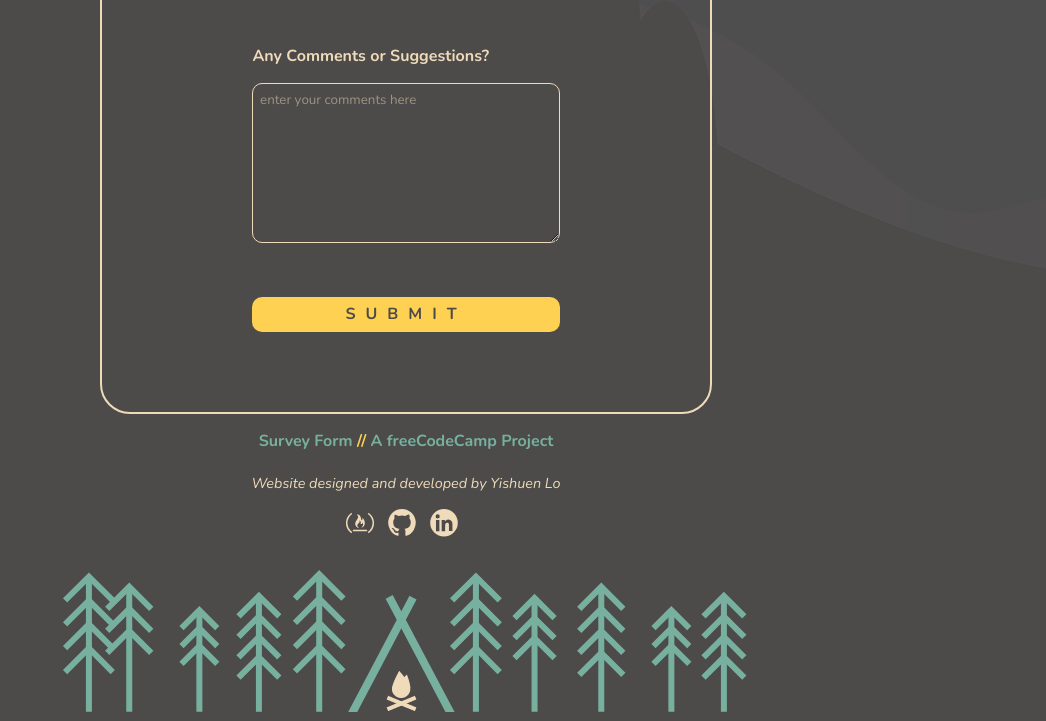
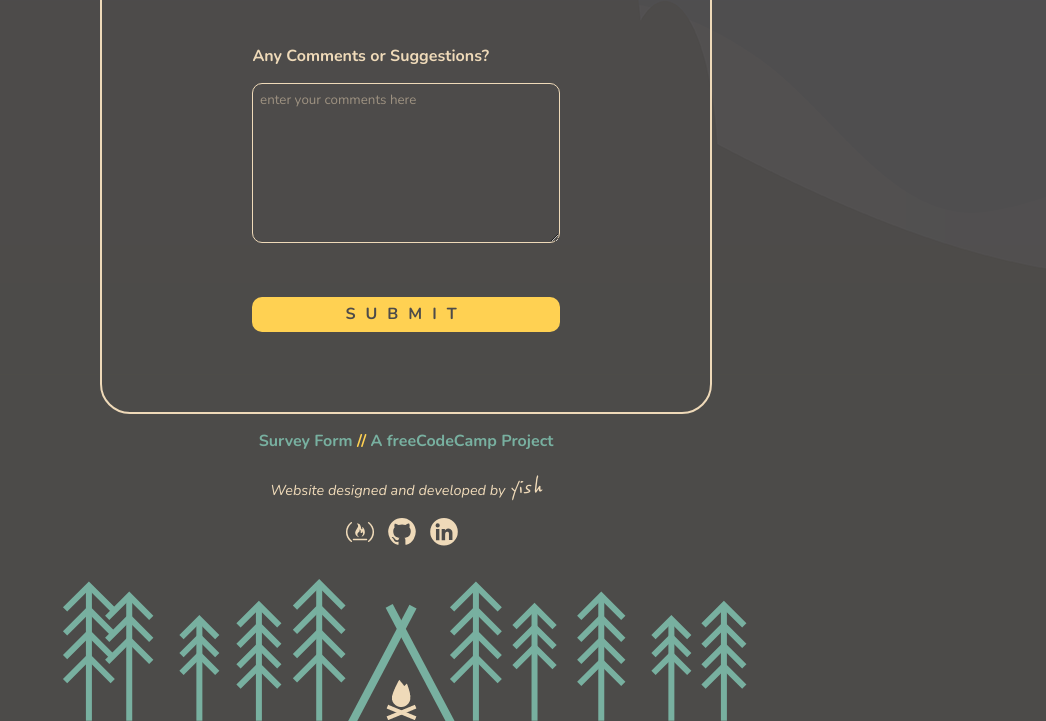
Before and after one commit to yishuenlo/surveyform, a plain HTML site: page index.html in a window 1280 px wide. Shown: the part 1325-2046 px from the top of the page, without its empty margins (234-1280 px from the left). Drawn offline with nearby package versions, Linux system fonts and the light colour scheme.

Commit message:
update name

```diff
--- a/css/style.css
+++ b/css/style.css
@@ -390,3 +390,14 @@ img{
     width: 95%;
   }
 }
+
+.name{
+  color: var(--main);
+  font-family: "reenie beanie", sans-serif;
+  font-size: 2em;
+}
+
+.name:hover{
+  color: var(--accent2);
+  transition: 400ms ease-out;
+}
--- a/index.html
+++ b/index.html
@@ -2,7 +2,7 @@
 <html lang="en" dir="ltr">
   <head>
     <meta charset="utf-8">
-    <link href="https://fonts.googleapis.com/css?family=Nunito:300,300i,700" rel="stylesheet">
+    <link href="https://fonts.googleapis.com/css?family=Nunito:300,300i,700|Reenie+Beanie" rel="stylesheet">
     <link rel="stylesheet" href="css/style.css">
     <title>Survey Form</title>
   </head>
@@ -176,7 +176,7 @@
     </main>
     <footer>
       <p class="tagline"><a href="https://learn.freecodecamp.org/responsive-web-design/responsive-web-design-projects/build-a-survey-form" target="_blank">Survey Form <span class="separator">//</span> A freeCodeCamp Project</a></p>
-      <h3>Website designed and developed by Yishuen Lo</h3>
+      <h3>Website designed and developed by <a href="https://github.com/yishuenlo" class="name" target="_blank" title="Visit Yish's Github">yish</a></h3>
       <ul class="social-icons-container">
         <li class="icon-list"><a href="https://www.freecodecamp.org/yishuen" target="_blank">
           <svg id="Layer_1" data-name="Layer 1" xmlns="http://www.w3.org/2000/svg" viewBox="0 0 32 32"><defs></defs><title>freeCodeCamp</title><path class="icons" d="M7.21,6.78a.82.82,0,1,0-1-1.31,13.22,13.22,0,0,0,0,21.06.81.81,0,0,0,1.15-.16.81.81,0,0,0-.15-1.15,11.56,11.56,0,0,1,0-18.44ZM25.8,5.47a.83.83,0,0,0-1.15.16.81.81,0,0,0,.15,1.15,11.56,11.56,0,0,1,0,18.44.83.83,0,0,0-.16,1.15.84.84,0,0,0,.66.33.81.81,0,0,0,.49-.17,13.22,13.22,0,0,0,0-21.06ZM23,23.09H9a.83.83,0,0,0,0,1.65H23a.83.83,0,0,0,0-1.65Zm-8.44-1.63a1.71,1.71,0,0,0,.44,0,8.54,8.54,0,0,1-1.19-1.08c-1-1.38-.77-2.84.64-4.05s1.41-1.56.78-2.92a1.79,1.79,0,0,1,1.52,2,3.55,3.55,0,0,0-.06,1,.76.76,0,0,0,1,.69.7.7,0,0,0,.61-1,5.21,5.21,0,0,1-.08-.57l.23-.08a8.15,8.15,0,0,1,.72,1.41c.51,1.65-.54,2.77-1.55,3.92,1.25.24,3.05-1.71,3.41-3.53.55-2.71-.93-6.06-2.95-6.5a11.27,11.27,0,0,1,.45,1.07c.13.43.23.92-.33,1.12s-.78-.28-.89-.71c-.16-.63-.26-1.28-.39-1.93a4.11,4.11,0,0,0-3-3.35,7.63,7.63,0,0,0-1.3-.1c1.72,2,1.79,2.87.53,5-.51.88-1.06,1.73-1.58,2.6C9.7,17.59,11.88,20.66,14.54,21.46Z"/></svg>
@@ -192,6 +192,6 @@
     </footer>
     <!-- <img src="img/camp.png" alt="image of camp"> -->
 
-  <script src="https://cdn.freecodecamp.org/testable-projects-fcc/v1/bundle.js" charset="utf-8"></script>
+  <!-- <script src="https://cdn.freecodecamp.org/testable-projects-fcc/v1/bundle.js" charset="utf-8"></script> -->
   </body>
 </html>
```
